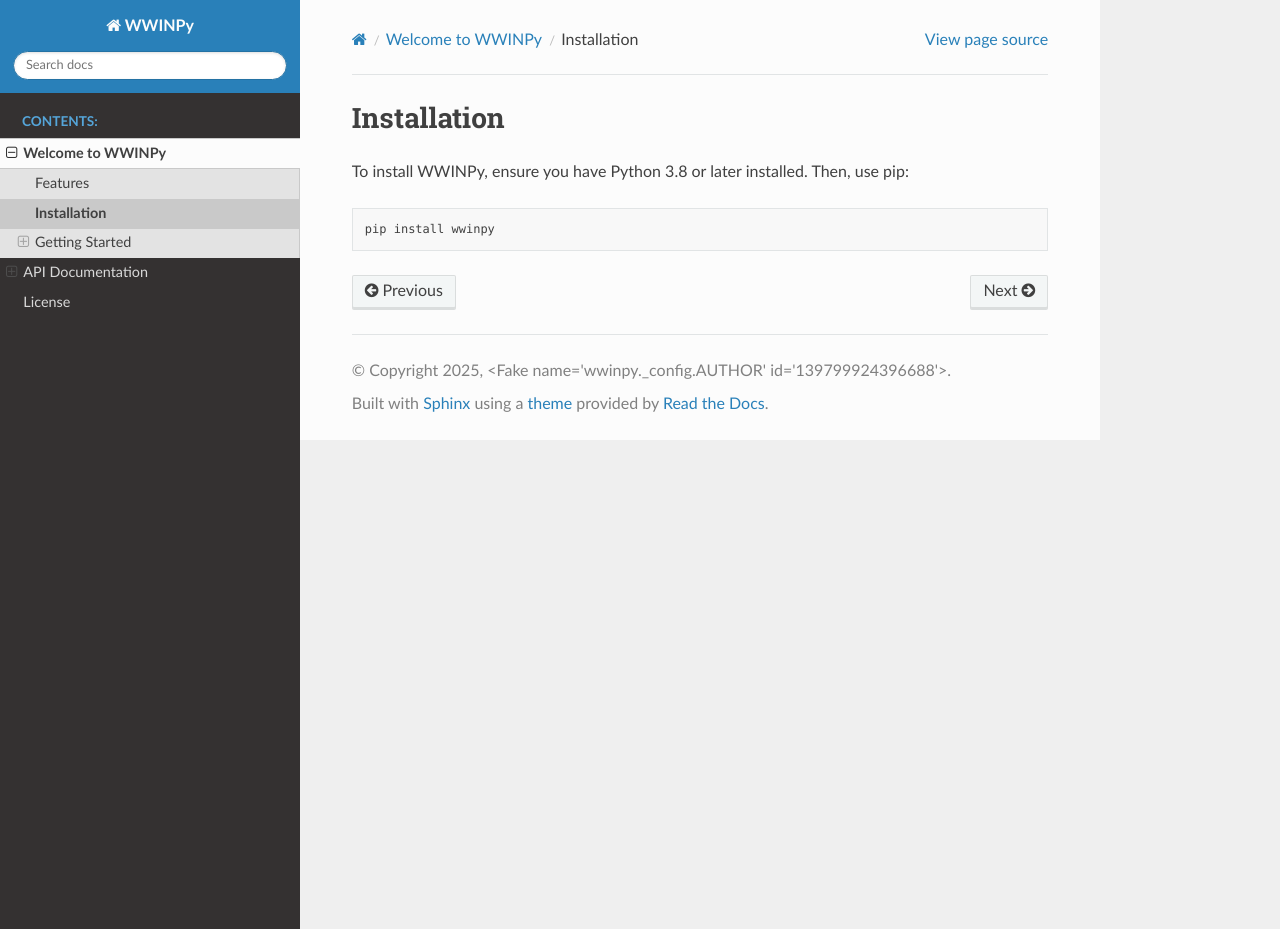
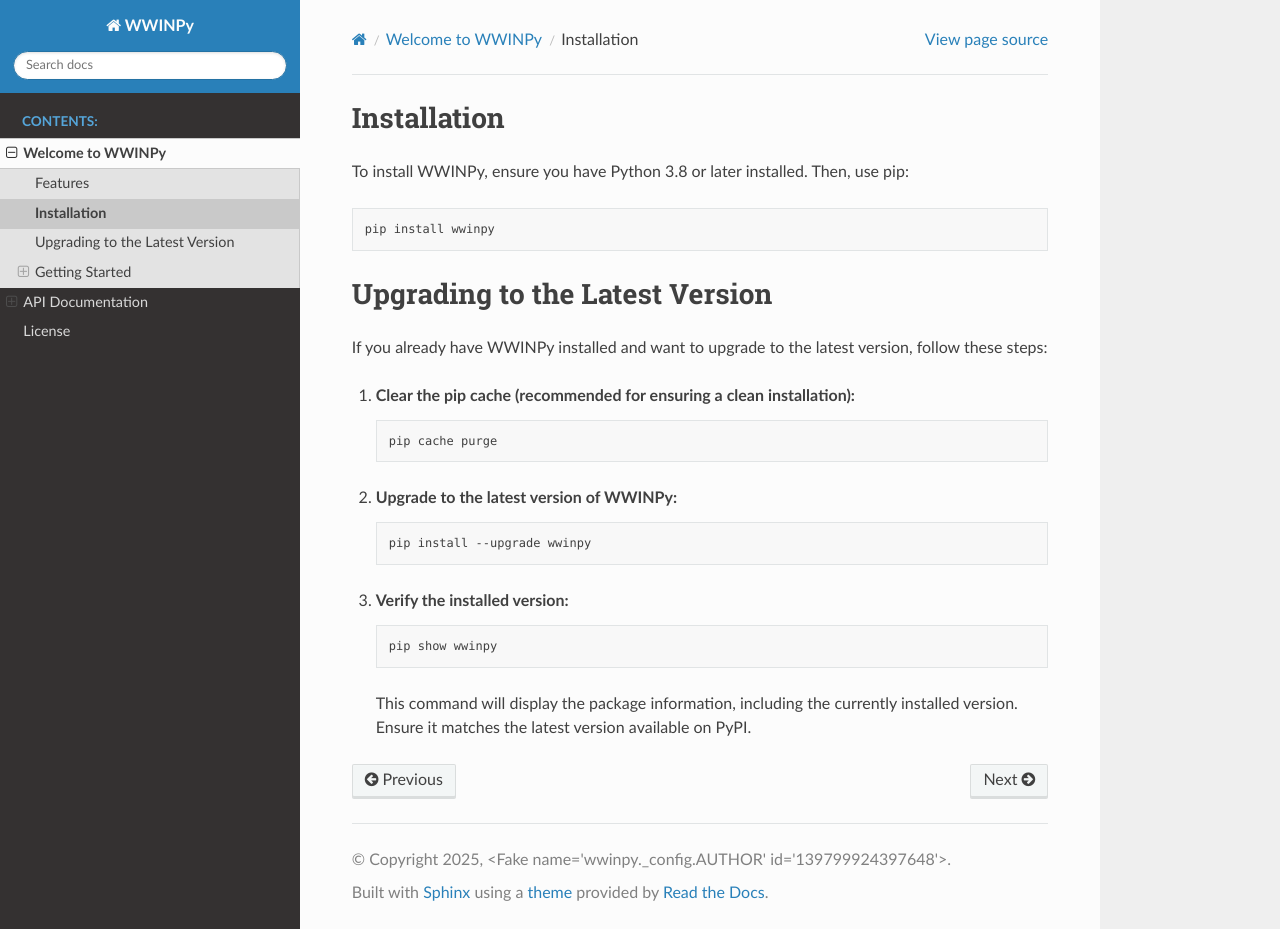
Before and after one commit to monleon96/WWINPy, a Sphinx documentation site: the page built from docs/source/installation.rst, in a window 1280 px wide and 929 px high. Built offline with Sphinx 7.4.7 and the Read the Docs theme 3.1.0, drawn with Linux system fonts in a browser that asks for light colours; the version number is read from the project's files by our own code.

Commit message:
Add installation upgrade instructions to documentation

```diff
--- a/docs/source/installation.rst
+++ b/docs/source/installation.rst
@@ -6,3 +6,28 @@
 .. code-block:: bash
 
    pip install wwinpy
+
+Upgrading to the Latest Version
+-------------------------------
+
+If you already have WWINPy installed and want to upgrade to the latest version, follow these steps:
+
+1. **Clear the pip cache (recommended for ensuring a clean installation):**
+
+   .. code-block:: bash
+
+      pip cache purge
+
+2. **Upgrade to the latest version of WWINPy:**
+
+   .. code-block:: bash
+
+      pip install --upgrade wwinpy
+
+3. **Verify the installed version:**
+
+   .. code-block:: bash
+
+      pip show wwinpy
+
+   This command will display the package information, including the currently installed version. Ensure it matches the latest version available on PyPI.
```
